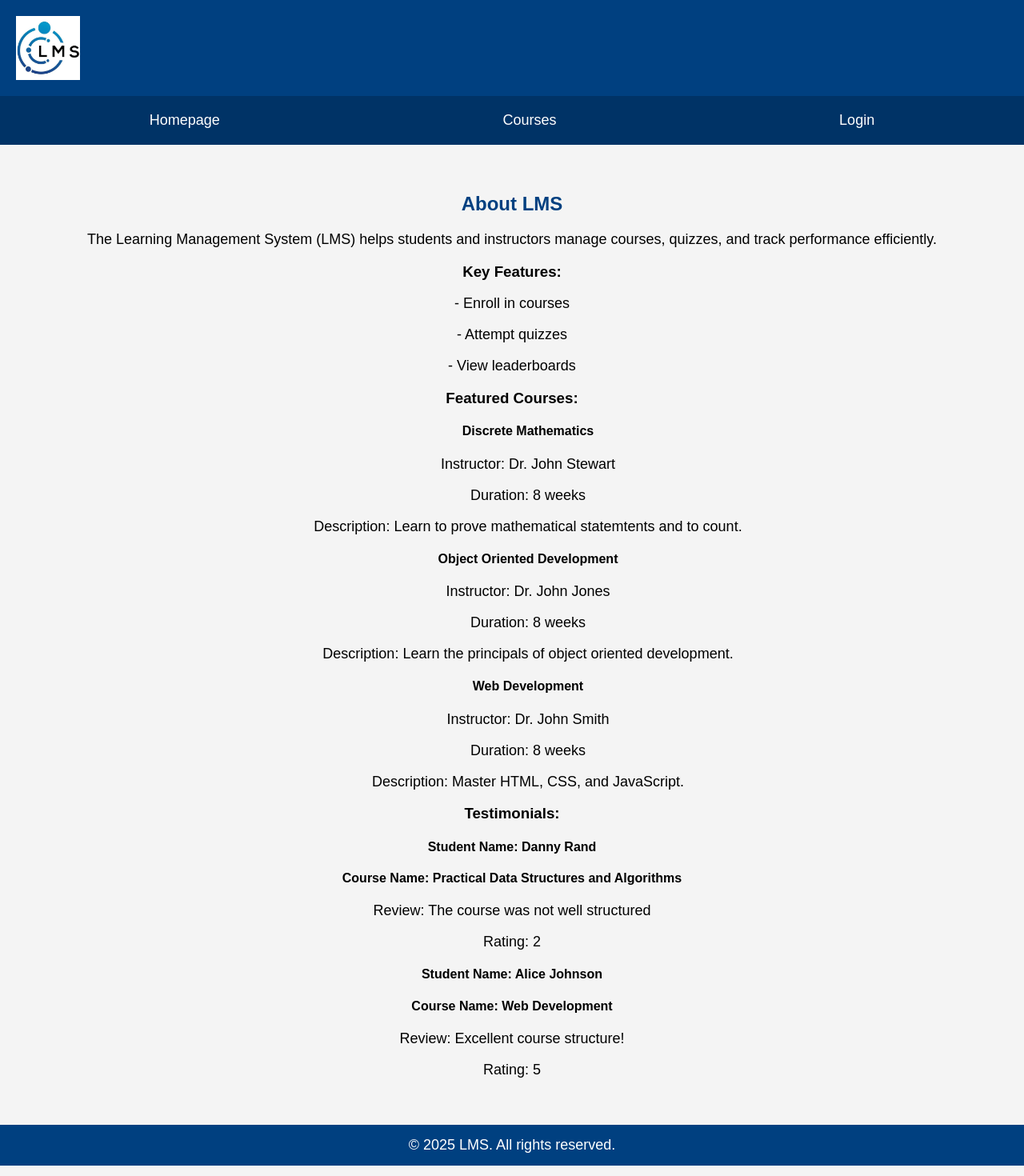
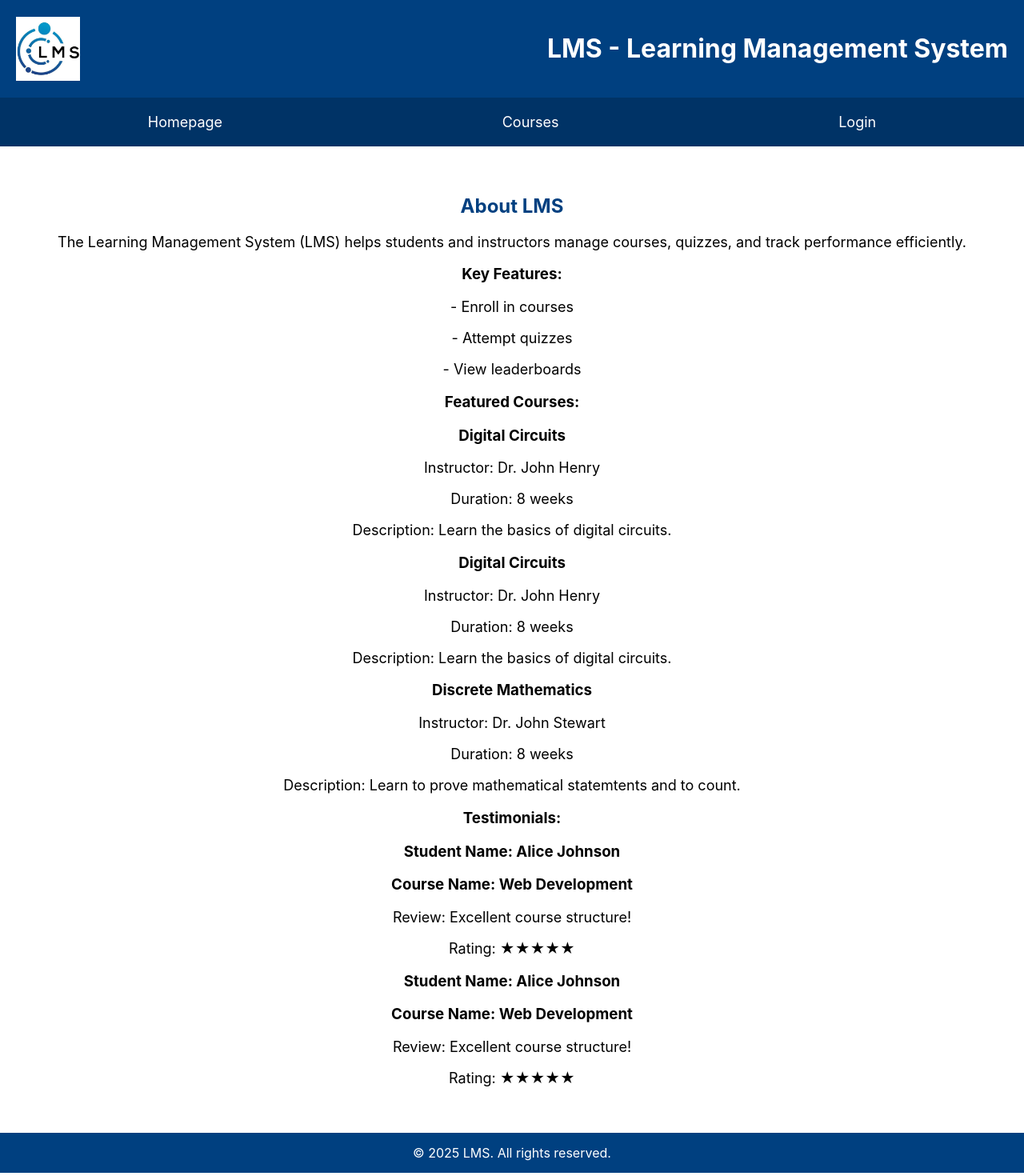
Before and after one commit to Chamer5465/ENSF381-Assignment4, a React (Create React App) app in the folder my-lms-app/: page / in a window 1280 px wide. Shown: the top 1470 px of the page at 80% size. Built offline with nearby package versions, Linux system fonts and the light colour scheme.

Commit message:
I think the homepage is done idk tho

```diff
--- /dev/null
+++ b/my-lms-app/src/Footer.css
@@ -0,0 +1,8 @@
+p.footer {
+    background-color: #004080;
+    color: white;
+    text-align: center;
+    padding: 15px;
+    margin-top: 20px;
+    margin-bottom: 0;
+}
--- a/my-lms-app/src/Footer.js
+++ b/my-lms-app/src/Footer.js
@@ -1,10 +1,10 @@
 import React from 'react';
 
-
+import './Footer.css'
 
 function Footer() {
     return (
-        <p class="footer">&copy; 2025 LMS. All rights reserved.</p>
+        <p className="footer">&copy; 2025 LMS. All rights reserved.</p>
     );
 }
 
--- /dev/null
+++ b/my-lms-app/src/Header.css
@@ -0,0 +1,32 @@
+nav {
+    background-color: #003366; /* Dark blue */
+    padding: 10px;
+    display: flex;
+    justify-content: space-around; /* Even spacing */
+}
+
+nav a {
+    color: white;
+    text-decoration: none;
+    font-size: 18px;
+    padding: 10px 10px;
+}
+
+nav a:hover {
+    text-decoration: underline;
+}
+
+img {
+    width: 80px;
+    height: 80px;
+}
+
+div.header {
+    background-color: #004080; /* Deep blue */
+    color: white;
+    padding: 20px;
+    margin: 0;
+    display: flex;
+    align-items: center;
+    justify-content: space-between; /* Align logo left, text right */
+}
--- a/my-lms-app/src/Header.js
+++ b/my-lms-app/src/Header.js
@@ -1,22 +1,21 @@
 import React from 'react';
 import Logo from './images/logo.jpg';
 
-import './styles.css';
+import './Header.css';
 
 function Header() {
 
     return (
         <div>
-            <header>
+            <div className='header'>
                 <img src={Logo} alt="Logo" />
-            </header>
-                <div>
-                    <nav>
-                        <a href="/">Homepage</a>
-                        <a href="/Courses">Courses</a>
-                        <a href="/Login">Login</a>
-                    </nav>
-                </div>
+                <h1>LMS - Learning Management System</h1>
+            </div>
+                <nav>
+                    <a href="/">Homepage</a>
+                    <a href="/Courses">Courses</a>
+                    <a href="/Login">Login</a>
+                </nav>
         </div>
     );
 }
--- /dev/null
+++ b/my-lms-app/src/MainSection.css
@@ -0,0 +1,16 @@
+div#mainSection {
+    padding: 20px;
+    text-align: center;
+    align-items: center;
+
+    margin: 20px auto;
+    max-width: 90%;
+}
+
+div#mainSection h2 {
+    color: #004080;
+}
+
+div#mainSection p {
+    font-size: 18px;
+}
--- a/my-lms-app/src/MainSection.js
+++ b/my-lms-app/src/MainSection.js
@@ -1,24 +1,27 @@
-import {React, useEffect} from 'react';
+import {React, useEffect, useState} from 'react';
 import Courses from './data/courses';
 import Testimonials from './data/testimonials';
-import ReactDOM from 'react-dom/client'
 
-import './styles.css';
+import './MainSection.css';
 
 function MainSection() {
-    const course1 = Courses[Math.floor(Math.random() * Courses.length)];
-    const course2 = Courses[Math.floor(Math.random() * Courses.length)];
-    const course3 = Courses[Math.floor(Math.random() * Courses.length)];
-    var testimonial1 = Testimonials[Math.floor(Math.random() * Testimonials.length)];
-    var testimonial2 = Testimonials[Math.floor(Math.random() * Testimonials.length)];
+    const course1 = Courses[Math.floor(Math.random() * Courses.length)]; //Idk whether they want like the same 3 random courses on each reload or a random 3 on each reload
+    const course2 = Courses[Math.floor(Math.random() * Courses.length)]; // Cause if its a different 3 on each reload why wouldnt we just do this for the testimonials as well
+    const course3 = Courses[Math.floor(Math.random() * Courses.length)]; // cause the only time it renders is when the page loads??? Hmmmmmmmmmmmmm????????
+    const [testimonial1, setTestimonial1] = useState(Testimonials[0]);
+    const [testimonial2, setTestimonial2] = useState(Testimonials[0]);
+    useEffect(() => {
+        const T1 = Testimonials[Math.floor(Math.random() * Testimonials.length)];
+        const T2 = Testimonials[Math.floor(Math.random() * Testimonials.length)];
+        setTestimonial1(T1);
+        setTestimonial2(T2);
+    }, []);
 
-    useEffect(() => {
-        testimonial1 = Testimonials[Math.floor(Math.random() * Testimonials.length)];
-        testimonial2 = Testimonials[Math.floor(Math.random() * Testimonials.length)];
-    });
+    var stars1 = "★".repeat(testimonial1.rating) + "☆".repeat(5 - testimonial1.rating);
+    var stars2 = "★".repeat(testimonial2.rating) + "☆".repeat(5 - testimonial2.rating);
 
     return (
-        <div class="index">
+        <div id="mainSection">
             <h2>About LMS</h2>
             <p>The Learning Management System (LMS) helps students and instructors manage courses, quizzes, and track performance efficiently.</p>
             <h3>Key Features:</h3>
@@ -29,38 +32,38 @@ function MainSection() {
             </div>
             <h3>Featured Courses:</h3>
             <div>
-                <ul>
-                    <h4>{course1.name}</h4>
+                <div>
+                    <h3>{course1.name}</h3>
                     <p>Instructor: {course1.instructor}</p>
                     <p>Duration: {course1.duration}</p>
                     <p>Description: {course1.description}</p>
-                </ul>
-                <ul>
-                    <h4>{course2.name}</h4>
+                </div>
+                <div>
+                    <h3>{course2.name}</h3>
                     <p>Instructor: {course2.instructor}</p>
                     <p>Duration: {course2.duration}</p>
                     <p>Description: {course2.description}</p>
-                </ul>
-                <ul>
-                    <h4>{course3.name}</h4>
+                </div>
+                <div>
+                    <h3>{course3.name}</h3>
                     <p>Instructor: {course3.instructor}</p>
                     <p>Duration: {course3.duration}</p>
                     <p>Description: {course3.description}</p>
-                </ul>
+                </div>
             </div>
             <h3>Testimonials:</h3>
             <div>
                     <div>
-                    <h4>Student Name: {testimonial1.studentName}</h4>
-                    <h4>Course Name: {testimonial1.courseName}</h4>
+                        <h3>Student Name: {testimonial1.studentName}</h3>
+                        <h3>Course Name: {testimonial1.courseName}</h3>
                         <p>Review: {testimonial1.review}</p>
-                    <p>Rating: {testimonial1.rating}</p>
+                        <p>Rating: {stars1}</p>
                     </div>
                     <div>
-                    <h4>Student Name: {testimonial2.studentName}</h4>
-                    <h4>Course Name: {testimonial2.courseName}</h4>
+                        <h3>Student Name: {testimonial2.studentName}</h3>
+                        <h3>Course Name: {testimonial2.courseName}</h3>
                         <p>Review: {testimonial2.review}</p>
-                    <p>Rating: {testimonial2.rating}</p>
+                        <p>Rating: {stars2}</p>
                     </div>
                 </div>
         </div>
```
Also changed, not shown: my-lms-app/src/stylesDONTUSETHISINYOURREACTCOMPONENTS,JUSTFORREFERENCE.css (renamed from my-lms-app/src/styles.css). Lines whose indentation alone changed are shown as unchanged.
